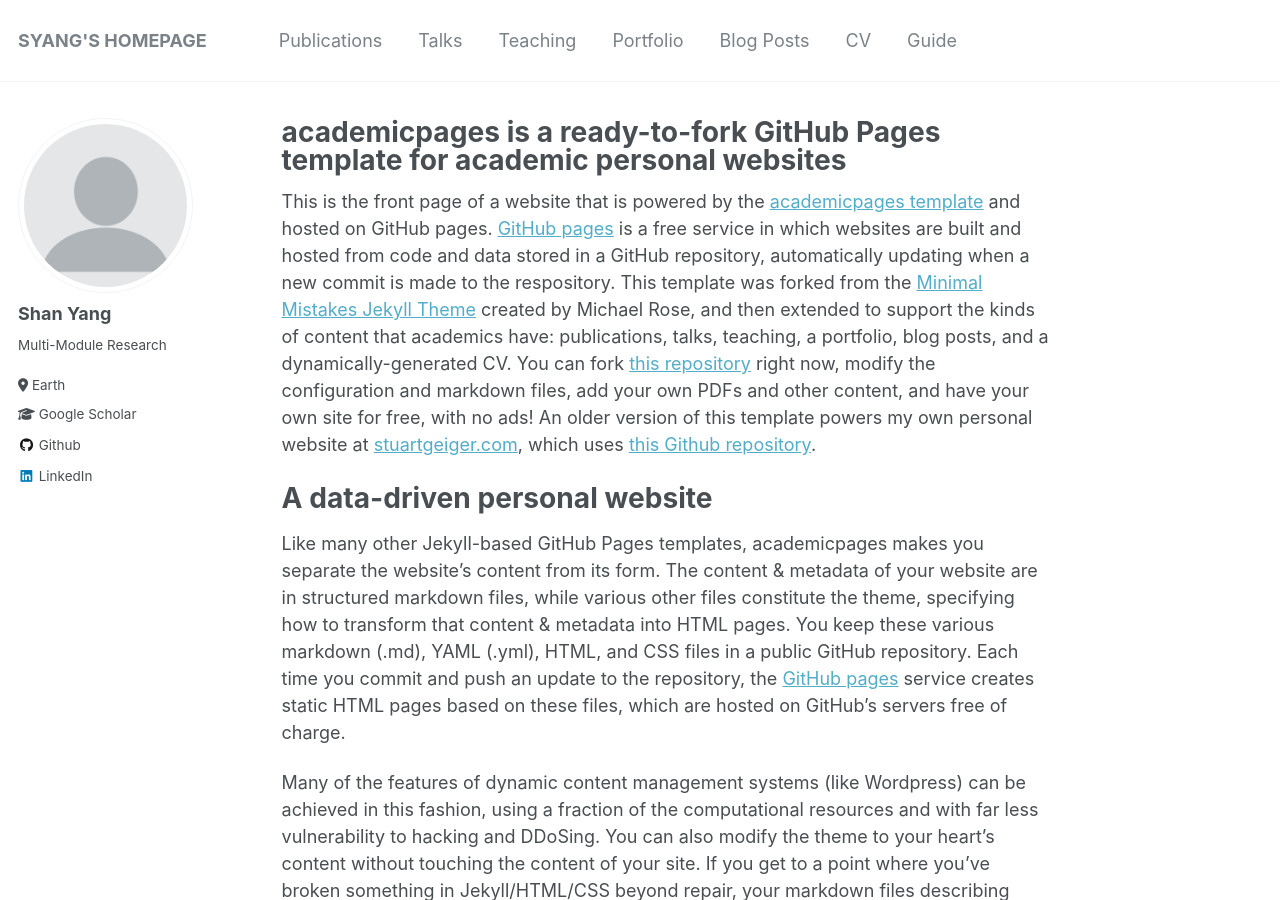
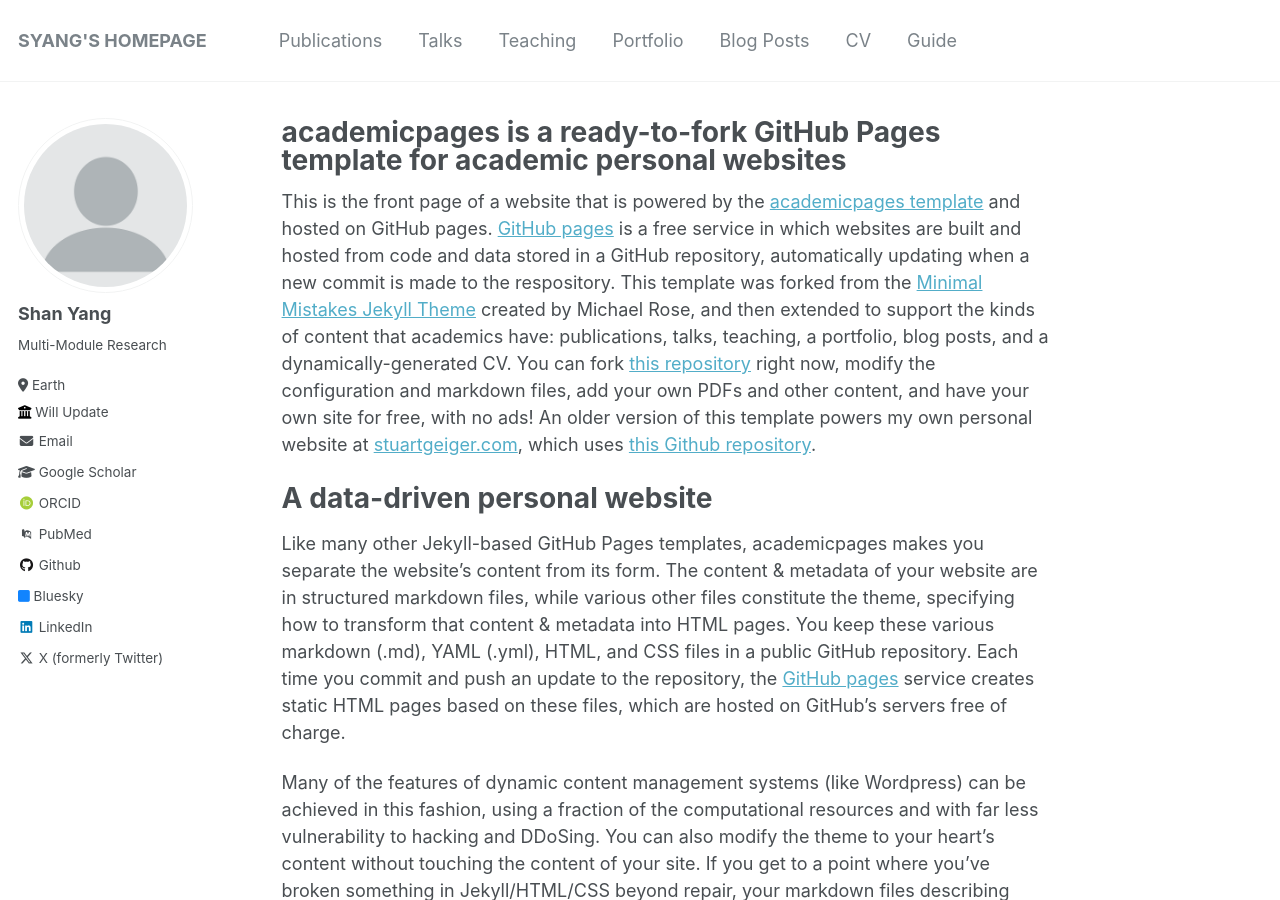
Before and after one commit to syang-lab/homepage, a Jekyll site: the page built from _pages/about.md, in a window 1280 px wide and 900 px high. Built offline with Jekyll 4.4.1, drawn with Linux system fonts in a browser that asks for light colours; some web fonts are replaced; some of the changed lines change nothing that is shown.

Commit message:
Update _config.yml

```diff
--- a/_config.yml
+++ b/_config.yml
@@ -26,16 +26,16 @@
   pronouns         : # example: "she/her"
   bio              : "Multi-Module Research"
   location         : "Earth"
-  employer         : # "Red Brick University"
+  employer         : "Will Update"
   uri              : # URL
-  email            : # "none@example.org"
+  email            : ""
 
   # Academic websites
   arxiv            : # URL - Update with the correct link to your profile
   googlescholar    : "https://scholar.google.com/citations?hl=en&user=fXOs1A0AAAAJ"
   impactstory      : # URL
-  orcid            : # "http://orcid.org/yourorcidurl"
-  pubmed           : # "https://www.ncbi.nlm.nih.gov/pubmed/?term=john+snow"
+  orcid            : ""
+  pubmed           : ""
   researchgate     : # URL
 
   # Repositories and software development
@@ -47,7 +47,7 @@
   stackoverflow    : # User number or user number and name (i.e., use "1" or "1/jeff-atwood")
 
   # Social media
-  bluesky          : #"bsky.app" # Replace this with you Bluesky username
+  bluesky          : "" # Replace this with you Bluesky username
   facebook         : # Username
   flickr           : # Username
   foursquare       : # Username
@@ -64,7 +64,7 @@
   steam            : # Username
   telegram         : # URL
   tumblr           : # Username
-  twitter          : #"UniofOxford"  # Replace this with your X / Twitter handle
+  twitter          : ""  # Replace this with your X / Twitter handle
   vine             : # Username
   weibo            : # Username
   wikipedia        : # Username
```
